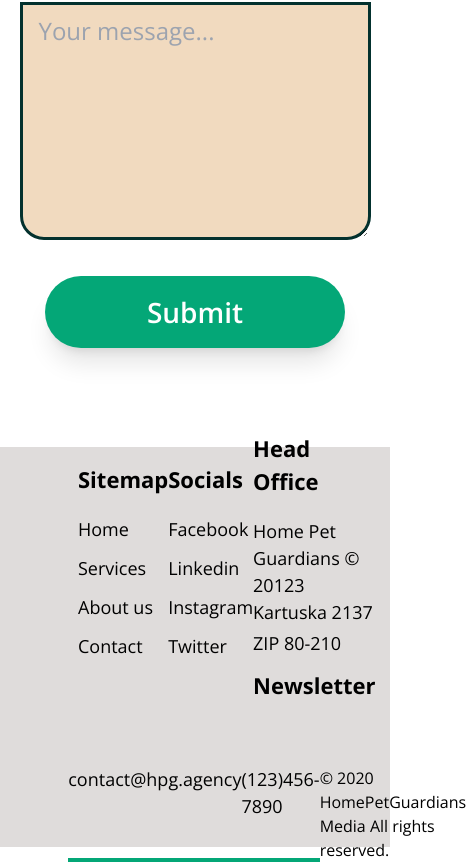
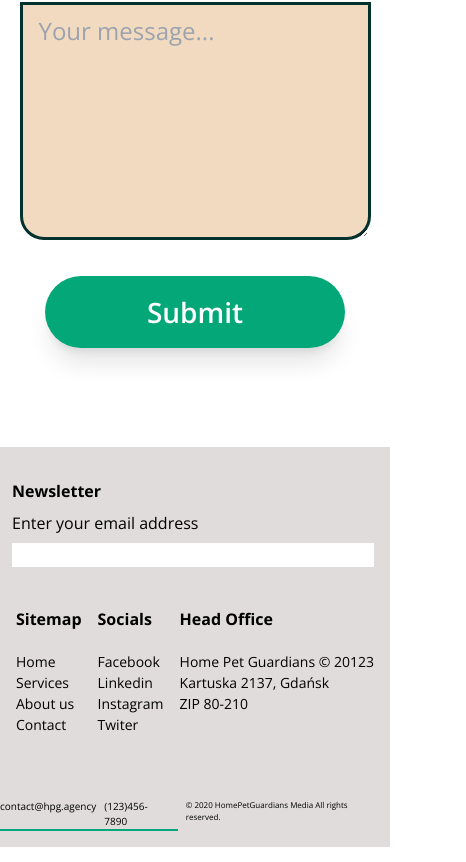
Before and after one commit to ProfessorKT/homepetguardians, a Next.js app: page / in a window 390 px wide. Shown: the part 2929-3791 px from the top of the page, 466 px wide, since content can reach past the window. Built offline with nearby package versions, Linux system fonts and the light colour scheme; no server answers.

Commit message:
footer mobile

```diff
--- a/app/components/Footer.jsx
+++ b/app/components/Footer.jsx
@@ -5,35 +5,44 @@ import Logo from "../assets/logo.png";
 const Footer = () => {
   return (
     <div className="w-full h-[400px] flex justify-center flex-col mx-auto bg-[#dfdcdb]">
-      <div className="flex justify-between align-middle w-[60%] mx-auto">
+      <div className="md:hidden px-3 py-4">
+        <h1 className="font-bold pb-2">Newsletter</h1>
+        <p className="pb-2">Enter your email address</p>
+        <input type="text" className="w-[99%] mx-auto " />
+      </div>
+      <div className="flex justify-between align-middle md:w-[60%] mx-auto mt-6 md:mt-0">
         <Image
           src={Logo}
           alt=""
           style={{ width: "200px", height: "200px" }}
           className=" hidden md:block"
         />
-        <div className="flex flex-col justify-center">
-          <h1 className="font-bold text-[22px] pb-5">Sitemap</h1>
-          <p className="text-[18px] pb-3">Home</p>
-          <p className="text-[18px] pb-3">Services</p>
-          <p className="text-[18px] pb-3">About us</p>
-          <p className="text-[18px] pb-3">Contact</p>
+        <div className="flex flex-col px-2 md:px-0">
+          <h1 className="font-bold md:text-[22px] text-[16px] pb-5">Sitemap</h1>
+          <p className="md:text-[18px] text-[14px] md:pb-3">Home</p>
+          <p className="md:text-[18px] text-[14px] md:pb-3">Services</p>
+          <p className="md:text-[18px] text-[14px] md:pb-3">About us</p>
+          <p className="md:text-[18px] text-[14px] md:pb-3">Contact</p>
         </div>
-        <div className="flex flex-col justify-center ">
-          <h1 className="font-bold text-[22px] pb-5">Socials</h1>
-          <p className="text-[18px] pb-3">Facebook</p>
-          <p className="text-[18px] pb-3">Linkedin</p>
-          <p className="text-[18px] pb-3">Instagram</p>
-          <p className="text-[18px] pb-3">Twitter</p>
+        <div className="flex flex-col px-2 md:px-0">
+          <h1 className="font-bold md:text-[22px] text-[16px] pb-5">Socials</h1>
+          <p className="md:text-[18px] text-[14px] md:pb-3">Facebook</p>
+          <p className="md:text-[18px] text-[14px] md:pb-3">Linkedin</p>
+          <p className="md:text-[18px] text-[14px] md:pb-3">Instagram</p>
+          <p className="md:text-[18px] text-[14px] md:pb-3">Twiter</p>
         </div>
 
-        <div className="flex flex-col justify-center">
-          <h1 className="font-bold text-[22px] pb-5">Head Office</h1>
-          <p className="text-[18px] pb-1">
-            Home Pet Guardians © 20123 Kartuska 2137
+        <div className="flex flex-col px-2 md:px-0">
+          <h1 className="font-bold md:text-[22px] text-[16px] pb-5">
+            Head Office
+          </h1>
+          <p className="md:text-[18px] text-[14px] pb-1 hidden md:block">
+            Home Pet Guardians © 20123 Kartuska 2137, Gdańsk
           </p>
-          <p className="text-[18px] pb-3">ZIP 80-210</p>
-          <h1 className="font-bold text-[22px]">Newsletter</h1>
+          <p className="md:hidden text-[14px]">Home Pet Guardians © 20123</p>
+          <p className="md:hidden text-[14px]">Kartuska 2137, Gdańsk</p>
+          <p className="md:text-[18px] text-[14px] pb-3">ZIP 80-210</p>
+          <h1 className="font-bold text-[22px] hidden md:block">Newsletter</h1>
           <input
             type="text"
             placeholder="Enter your email address"
@@ -41,14 +50,15 @@ const Footer = () => {
           />
         </div>
       </div>
-      <div className="flex justify-evenly align-middle pt-16 w-[65%] mx-auto">
-        <h1 className="text-[18px] border-b-4 border-[#04A777]">
+
+      <div className="flex justify-evenly align-middle pt-16 md:w-[65%] w-[100%] mx-auto">
+        <h1 className="md:text-[18px] text-[10px] md:border-b-4 border-b-2 border-[#04A777] pr-2 md:pr-0">
           contact@hpg.agency
         </h1>
-        <h1 className="text-[18px] border-b-4 border-[#04A777]">
+        <h1 className="md:text-[18px] text-[10px] md:border-b-4 border-b-2 border-[#04A777] pr-2 md:pr-0">
           (123)456-7890
         </h1>
-        <h1 className="md:text-[18px]">
+        <h1 className="md:text-[18px] text-[8px] px-2 md:pr-0">
           © 2020 HomePetGuardians Media All rights reserved.
         </h1>
       </div>
```
